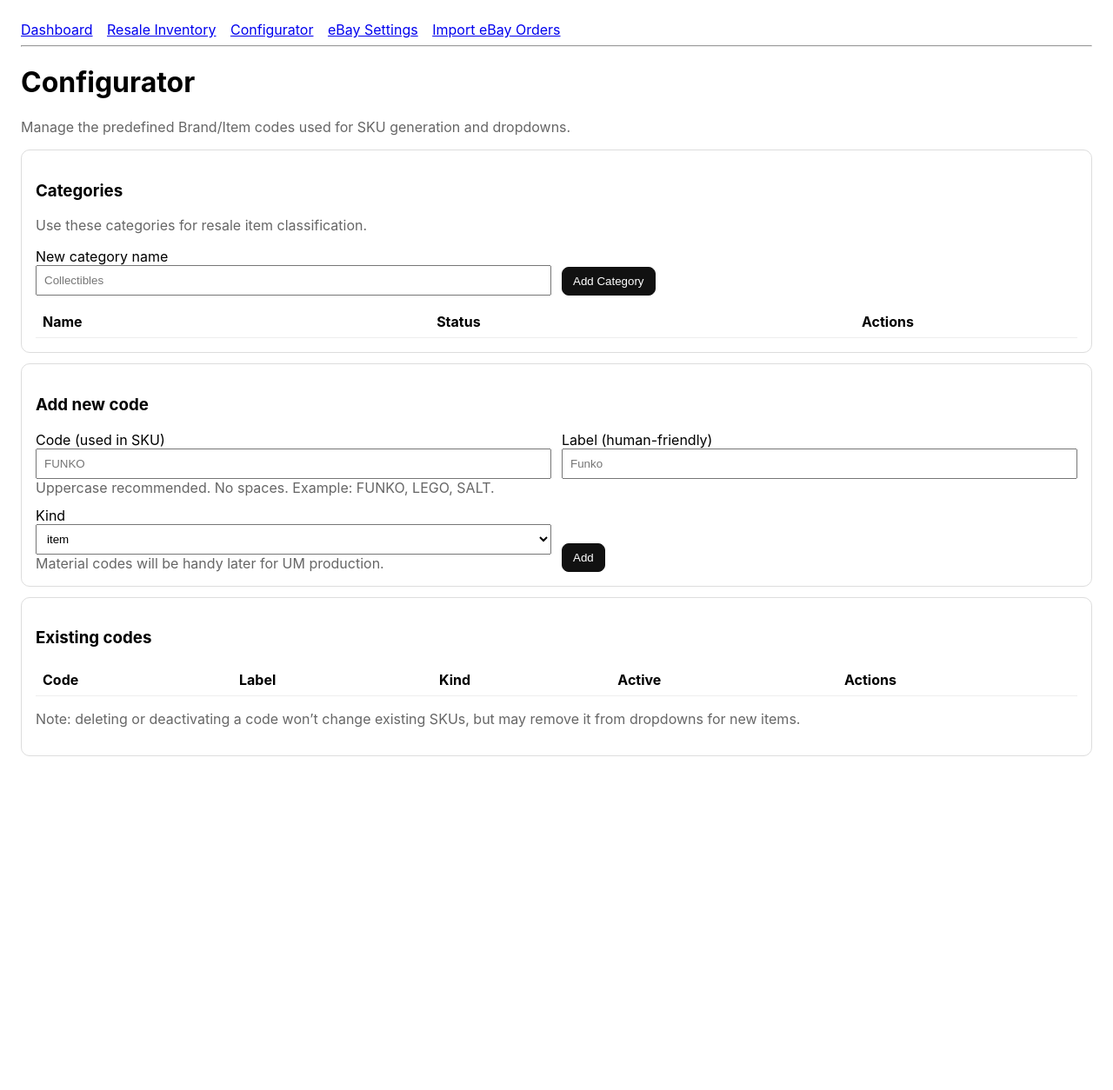
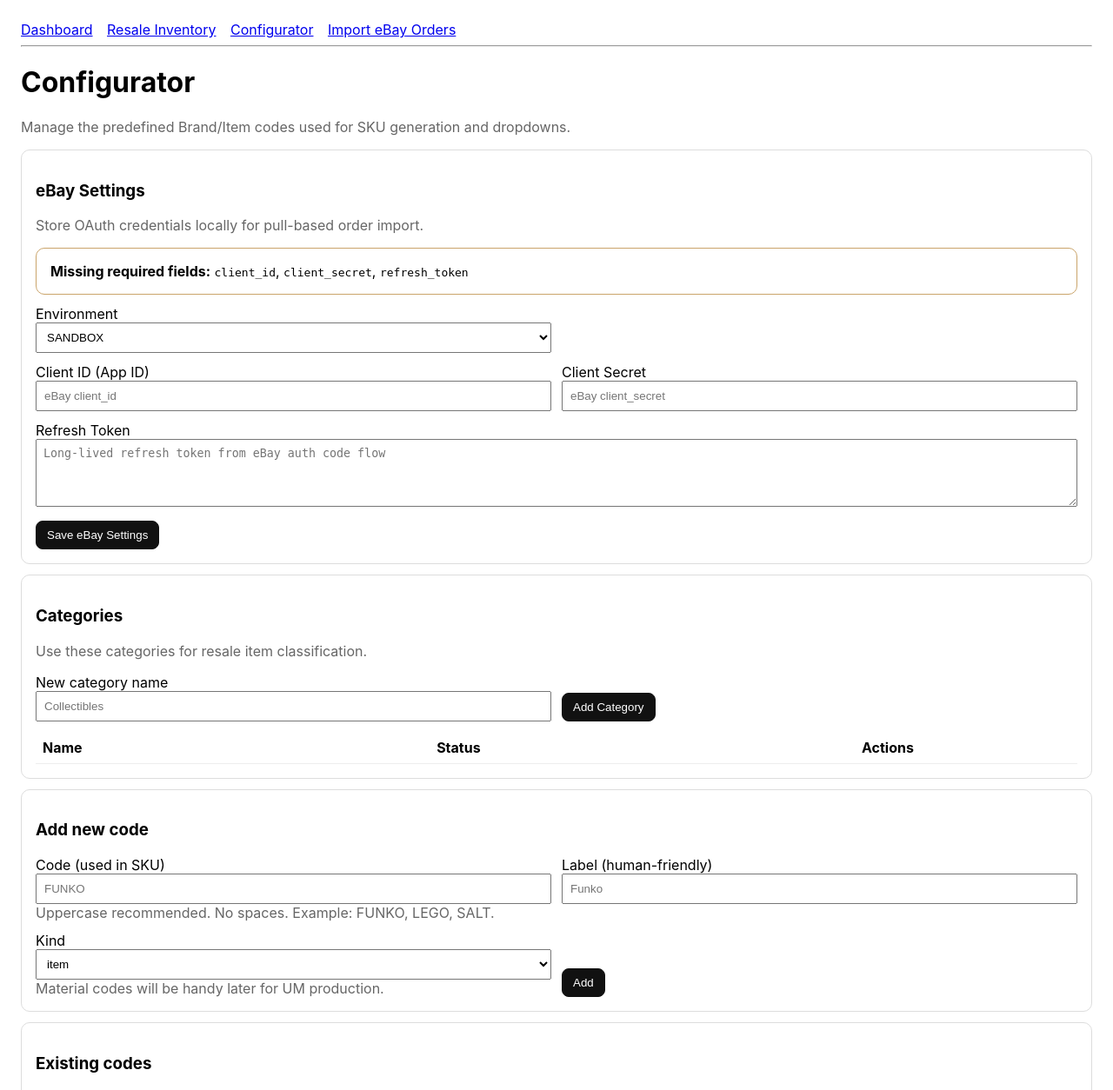
Before and after one commit to hyfeagin/saltstocks, a FastAPI app: page /config in a window 1280 px wide. Shown: the top 1254 px of the page at 87% size. Before the commit the page ends 870 px from the top, so only its background shows below. Run offline with FastAPI, Linux system fonts and the light colour scheme; data that the repository does not hold is empty.

Commit message:
Add eBay order import flow

```diff
--- a/app/main.py
+++ b/app/main.py
@@ -366,7 +366,7 @@ def resale_create(
 # (List/create/update/delete config codes)
 # =========================
 @app.get("/config", response_class=HTMLResponse)
-def config_home(request: Request):
+def config_home(request: Request, saved_ebay: int = 0):
     conn = get_conn()
     codes = conn.execute(
         "SELECT * FROM codes ORDER BY kind ASC, code ASC"
@@ -374,10 +374,18 @@ def config_home(request: Request):
     categories = conn.execute(
         "SELECT * FROM categories ORDER BY name ASC"
     ).fetchall()
+    ebay_settings = get_ebay_settings(conn)
     conn.close()
     return templates.TemplateResponse(
         "config.html",
-        {"request": request, "codes": codes, "categories": categories},
+        {
+            "request": request,
+            "codes": codes,
+            "categories": categories,
+            "ebay_settings": ebay_settings,
+            "ebay_missing": missing_ebay_credentials(ebay_settings),
+            "saved_ebay": saved_ebay == 1,
+        },
     )
 
 
@@ -498,20 +506,8 @@ def config_category_toggle(category_id: int):
 # (Configure local eBay OAuth credentials)
 # =========================
 @app.get("/settings/ebay", response_class=HTMLResponse)
-def ebay_settings_page(request: Request, saved: int = 0):
-    conn = get_conn()
-    settings = get_ebay_settings(conn)
-    conn.close()
-
-    return templates.TemplateResponse(
-        "ebay_settings.html",
-        {
-            "request": request,
-            "settings": settings,
-            "missing": missing_ebay_credentials(settings),
-            "saved": saved == 1,
-        },
-    )
+def ebay_settings_page():
+    return RedirectResponse(url="/config#ebay-settings", status_code=303)
 
 
 @app.post("/settings/ebay")
@@ -546,7 +542,7 @@ def ebay_settings_save(
             ),
         )
     conn.close()
-    return RedirectResponse(url="/settings/ebay?saved=1", status_code=303)
+    return RedirectResponse(url="/config?saved_ebay=1#ebay-settings", status_code=303)
 # =========================
 # ANCHOR: EBAY_SETTINGS_END
 # =========================
--- a/app/templates/base.html
+++ b/app/templates/base.html
@@ -23,7 +23,6 @@
     <a href="/">Dashboard</a>
     <a href="/resale">Resale Inventory</a>
     <a href="/config">Configurator</a>
-    <a href="/settings/ebay">eBay Settings</a>
     <a href="/ebay/import">Import eBay Orders</a>
   </nav>
   <hr />
--- a/app/templates/config.html
+++ b/app/templates/config.html
@@ -2,6 +2,54 @@
 {% block content %}
 <h1>Configurator</h1>
 <p class="muted">Manage the predefined Brand/Item codes used for SKU generation and dropdowns.</p>
+
+<div class="card" id="ebay-settings">
+  <h3>eBay Settings</h3>
+  <p class="muted">Store OAuth credentials locally for pull-based order import.</p>
+
+  {% if saved_ebay %}
+  <div class="card" style="border-color:#89b48f;">
+    <b>Saved.</b> eBay settings were updated.
+  </div>
+  {% endif %}
+
+  {% if ebay_missing %}
+  <div class="card" style="border-color:#caa46a;">
+    <b>Missing required fields:</b>
+    {% for field in ebay_missing %}
+      <code>{{ field }}</code>{% if not loop.last %}, {% endif %}
+    {% endfor %}
+  </div>
+  {% endif %}
+
+  <form method="post" action="/settings/ebay">
+    <div class="row">
+      <div>
+        <label>Environment</label>
+        <select name="environment">
+          <option value="SANDBOX" {{ 'selected' if ebay_settings.environment == 'SANDBOX' else '' }}>SANDBOX</option>
+          <option value="PRODUCTION" {{ 'selected' if ebay_settings.environment == 'PRODUCTION' else '' }}>PRODUCTION</option>
+        </select>
+      </div>
+      <div></div>
+      <div>
+        <label>Client ID (App ID)</label>
+        <input name="client_id" value="{{ ebay_settings.client_id }}" placeholder="eBay client_id" />
+      </div>
+      <div>
+        <label>Client Secret</label>
+        <input name="client_secret" value="{{ ebay_settings.client_secret }}" placeholder="eBay client_secret" />
+      </div>
+      <div style="grid-column: 1 / span 2;">
+        <label>Refresh Token</label>
+        <textarea name="refresh_token" rows="4" placeholder="Long-lived refresh token from eBay auth code flow">{{ ebay_settings.refresh_token }}</textarea>
+      </div>
+    </div>
+    <div style="margin-top:12px;">
+      <button class="btn btn-primary" type="submit">Save eBay Settings</button>
+    </div>
+  </form>
+</div>
 
 <div class="card">
   <h3>Categories</h3>
--- a/app/templates/ebay_import.html
+++ b/app/templates/ebay_import.html
@@ -9,7 +9,7 @@
   {% for field in missing_credentials %}
     <code>{{ field }}</code>{% if not loop.last %}, {% endif %}
   {% endfor %}.
-  <a href="/settings/ebay">Open eBay settings</a>
+  <a href="/config#ebay-settings">Open eBay settings</a>
 </div>
 {% endif %}
 
```
Also changed, not shown: app/templates/ebay_settings.html (deleted, +0 -54 lines).
